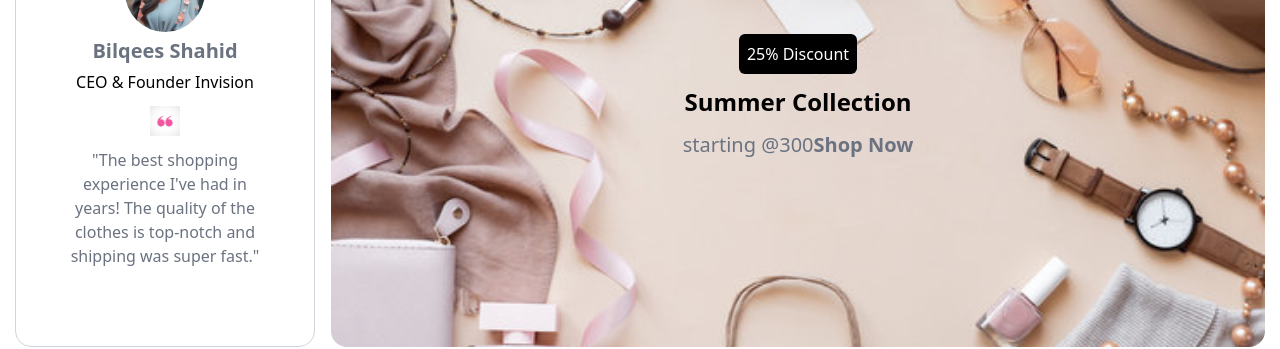
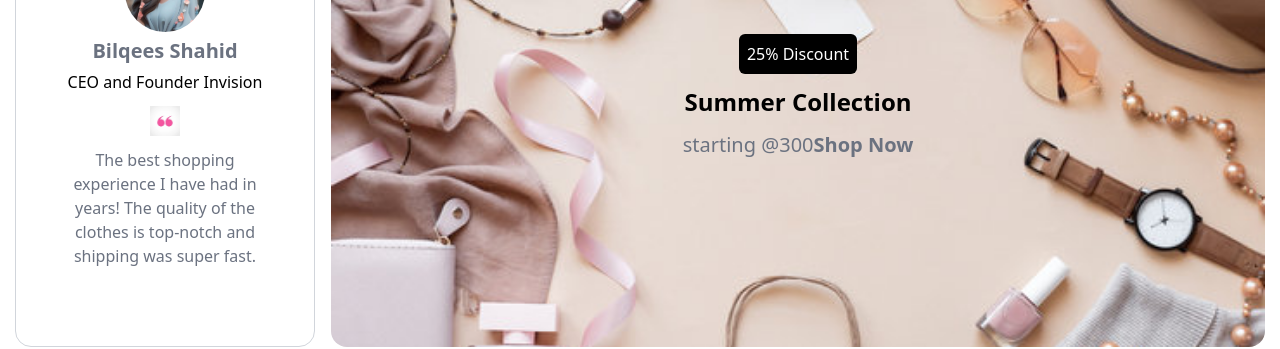
Before and after one commit to BilqeesShahid/Q201assignment, a Next.js app: page / in a window 1280 px wide. Shown: the part 3080-3429 px from the top of the page. Built offline with nearby package versions, Linux system fonts and the light colour scheme.

Commit message:
Update Testimonial.tsx

```diff
--- a/src/components/Testimonial.tsx
+++ b/src/components/Testimonial.tsx
@@ -18,14 +18,14 @@ const Testimonial = () => {
               height={80}
               alt="dp"/>
               <h2 className='text-gray-500 font-black text-[20px]'>Bilqees Shahid</h2>
-              <p>CEO & Founder Invision</p>
+              <p>CEO and Founder Invision</p>
               <Image className='inline-block py-2'
               src="/quotes.jpg"
               width={30}
               height={30}
               alt="quotes"/>
               <p className='max-w-[200px] text-gray-500'>
-              "The best shopping experience I've had in years! The quality of the clothes is top-notch and shipping was super fast."
+              The best shopping experience I have had in years! The quality of the clothes is top-notch and shipping was super fast.
               </p>
             </div>
           </div>
```
